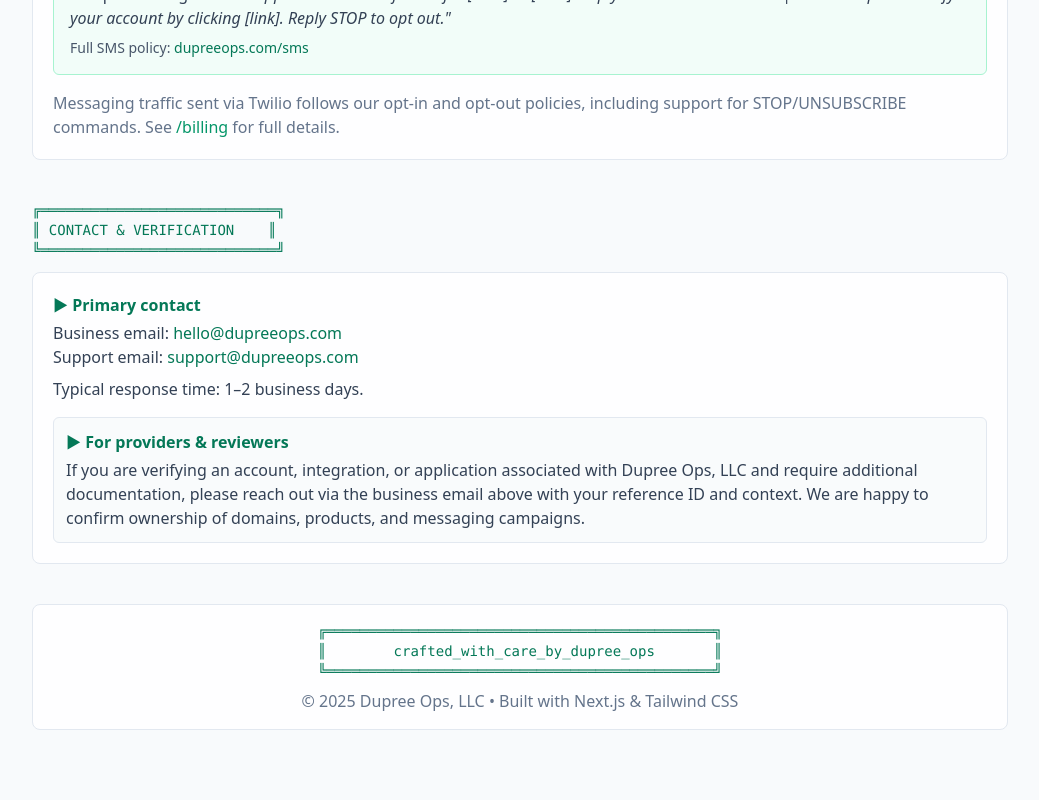
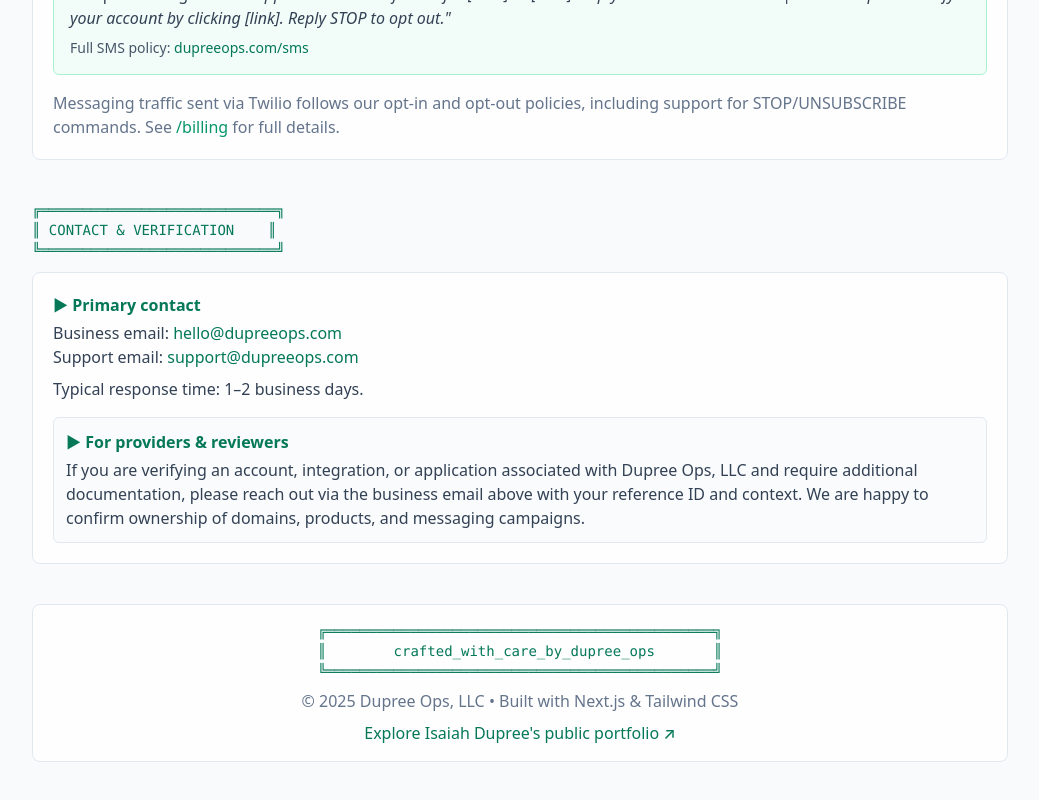
Before and after one commit to IsaiahDupree/DupreeOps, a Next.js app: page / in a window 1280 px wide. Shown: the part 2588-3388 px from the top of the page, without its empty margins (120-1159 px from the left). Before the commit the page ends 3358 px from the top, so only its background shows below. Built offline with nearby package versions, Linux system fonts and the light colour scheme.

Commit message:
Point Dupree Ops visitors to public portfolio

```diff
--- a/pages/index.tsx
+++ b/pages/index.tsx
@@ -529,6 +529,14 @@ export default function Home() {
               <p>
                 © {new Date().getFullYear()} Dupree Ops, LLC • Built with Next.js & Tailwind CSS
               </p>
+              <p className="mt-2">
+                <a
+                  href="https://isaiah-dupree.vercel.app/"
+                  className="font-medium text-emerald-700 underline-offset-4 hover:underline dark:text-emerald-400"
+                >
+                  Explore Isaiah Dupree&apos;s public portfolio ↗
+                </a>
+              </p>
             </div>
           </footer>
         </div>
```
